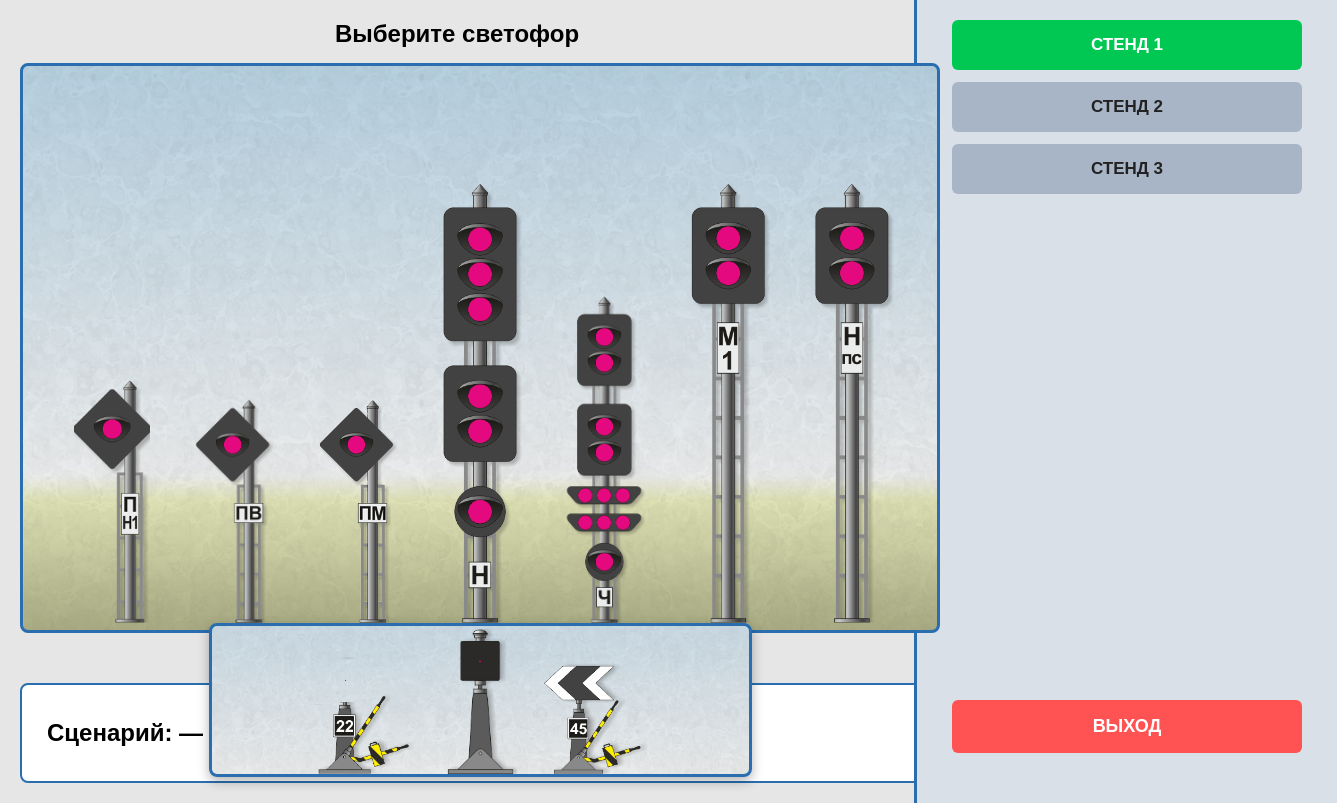
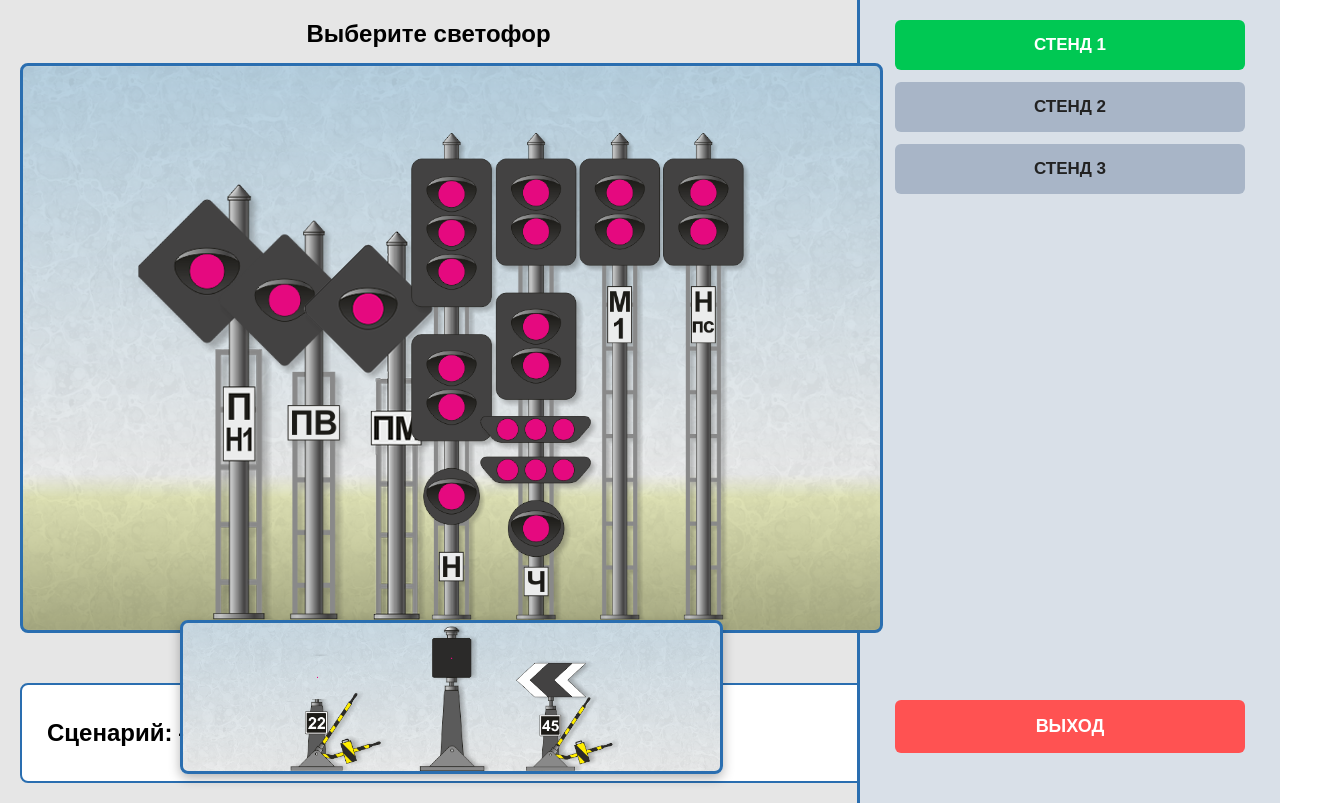
Before and after one commit to L0nelys016/RulesOfTechnicalOperationOfRollingStock, a React (Vite) app in the folder RulesOfTechnicalOperationOfRollingStock/: page / in a window 1280 px wide. Shown: the whole page, 1337 px wide, since content can reach past the window. Built offline with nearby package versions, Linux system fonts and the light colour scheme.

Commit message:
Update App.css

```diff
--- a/RulesOfTechnicalOperationOfRollingStock/src/App.css
+++ b/RulesOfTechnicalOperationOfRollingStock/src/App.css
@@ -47,8 +47,6 @@
   display: flex;
   justify-content: center;
   align-items: flex-end;
-  gap: 40px;
-
   min-height: 493px;
   position: relative;
   z-index: 1;
@@ -71,7 +69,7 @@
 }
 
 .traffic-light {
-  width: 100%;
+width: 180%;
   height: auto;
   max-height: 493px;
   object-fit: contain;
```
